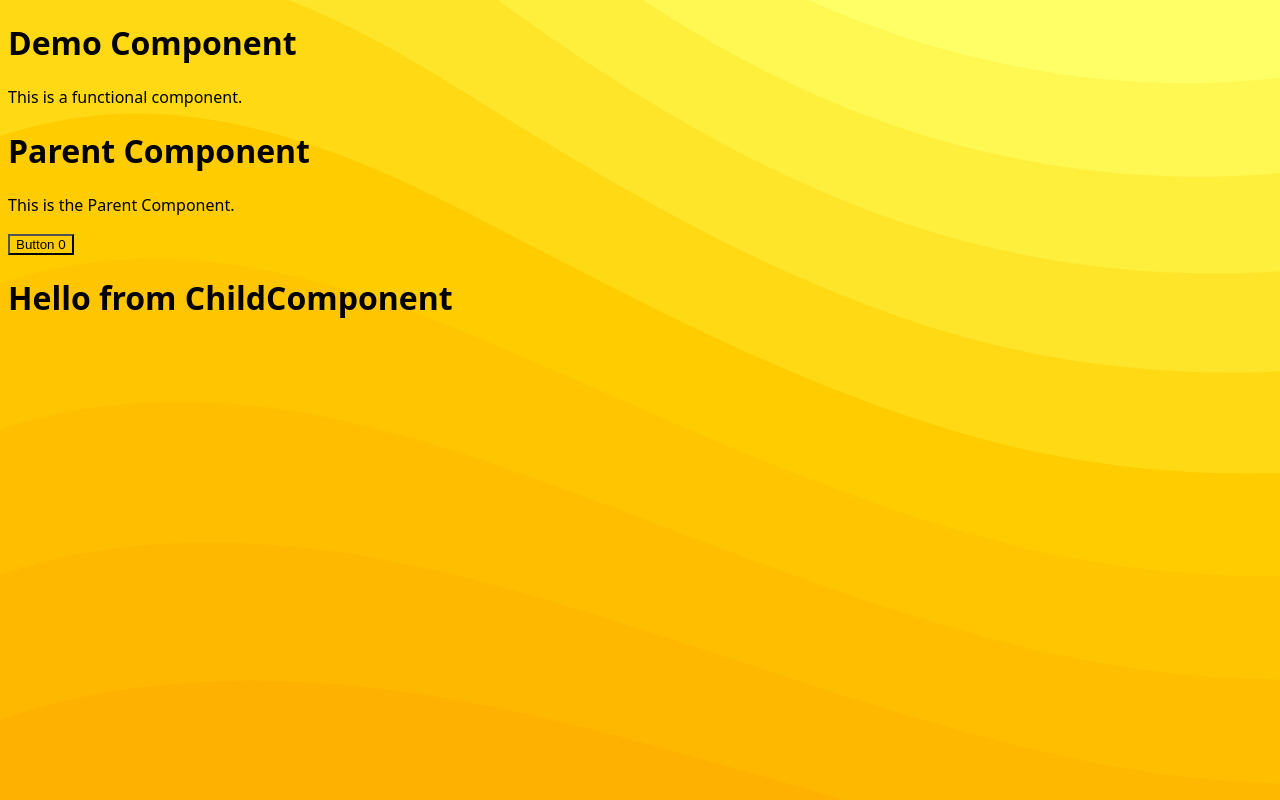
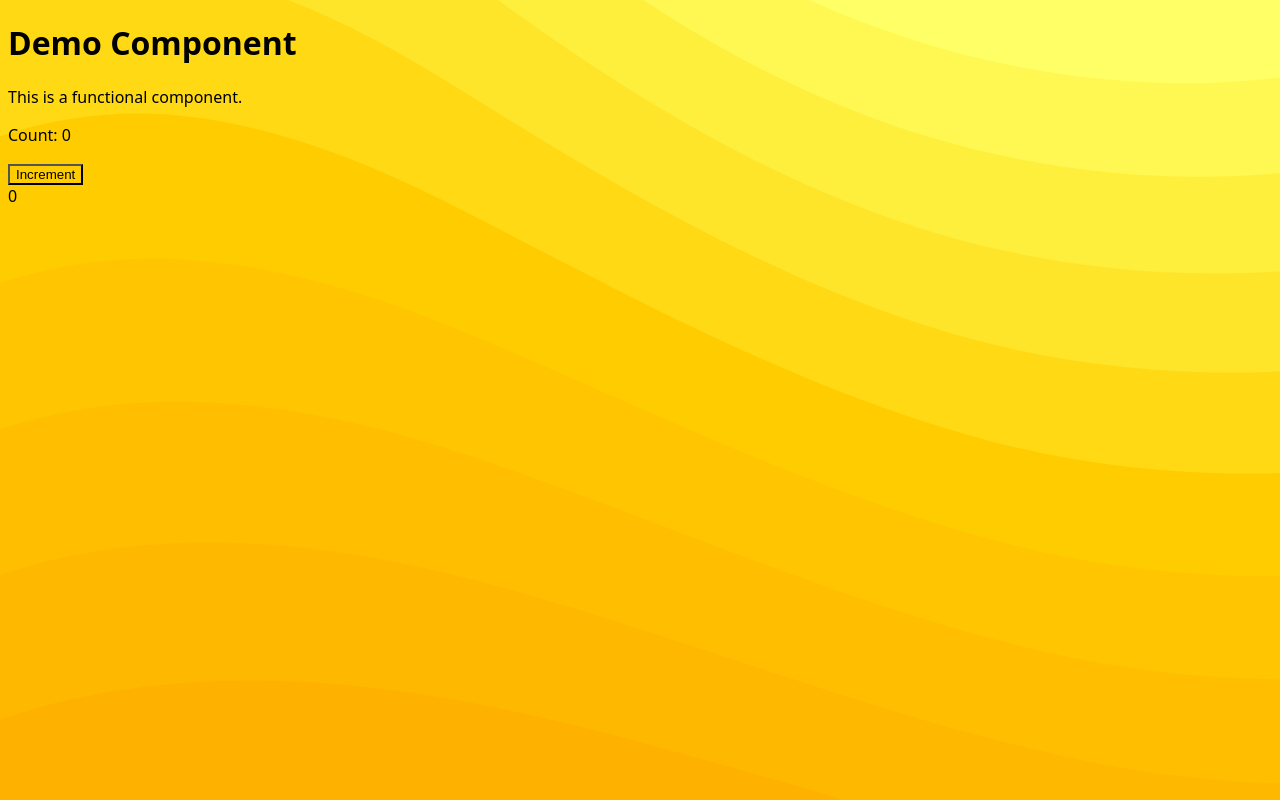
Before and after one commit to TrapFish/TestProjectSelfLearning, a React (Vite) app: page / in a window 1280 px wide. Built offline with nearby package versions, Linux system fonts and the light colour scheme.

Commit message:
change one

```diff
--- a/src/components/projectFour/Demo.jsx
+++ b/src/components/projectFour/Demo.jsx
@@ -1,5 +1,6 @@
 import React from 'react';
-import ParentComponent from './ParentComponent';
+import ParentComponent from './ParentWithUseCallback';
+
 
 const Demo = () => {
 
--- /dev/null
+++ b/src/components/projectFour/ParentWithUseCallback.jsx
@@ -0,0 +1,40 @@
+import React, { useState, useCallback  } from 'react';
+
+function ParentComponent() {
+  const [count, setCount] = useState(0);
+
+//   const handleClick = useCallback(() => {
+//     setCount(count + 1);
+//   }, [count]); // Dependency array includes 'count'
+
+const handleClick = useCallback(()=>{
+    setCount(count + 1);
+}, [count])
+
+//   const handleClick = useMemo(() => {
+//     return () => {
+//       setCount(count + 1);
+//     };
+//   }, [count]);
+  return (
+    <div>
+      <p>Count: {count}</p>
+      <button onClick={handleClick}>Increment</button>
+      <ChildMemo count = {count}/>
+    </div>
+  );
+}
+
+function ChildComponent({count}) {
+  console.log('ChildComponent re-rendered');
+  return (
+    <div>
+      {/* ChildComponent content */}
+      {count}
+    </div>
+  );
+}
+
+const ChildMemo = React.memo(ChildComponent);
+
+export default ParentComponent;
```
